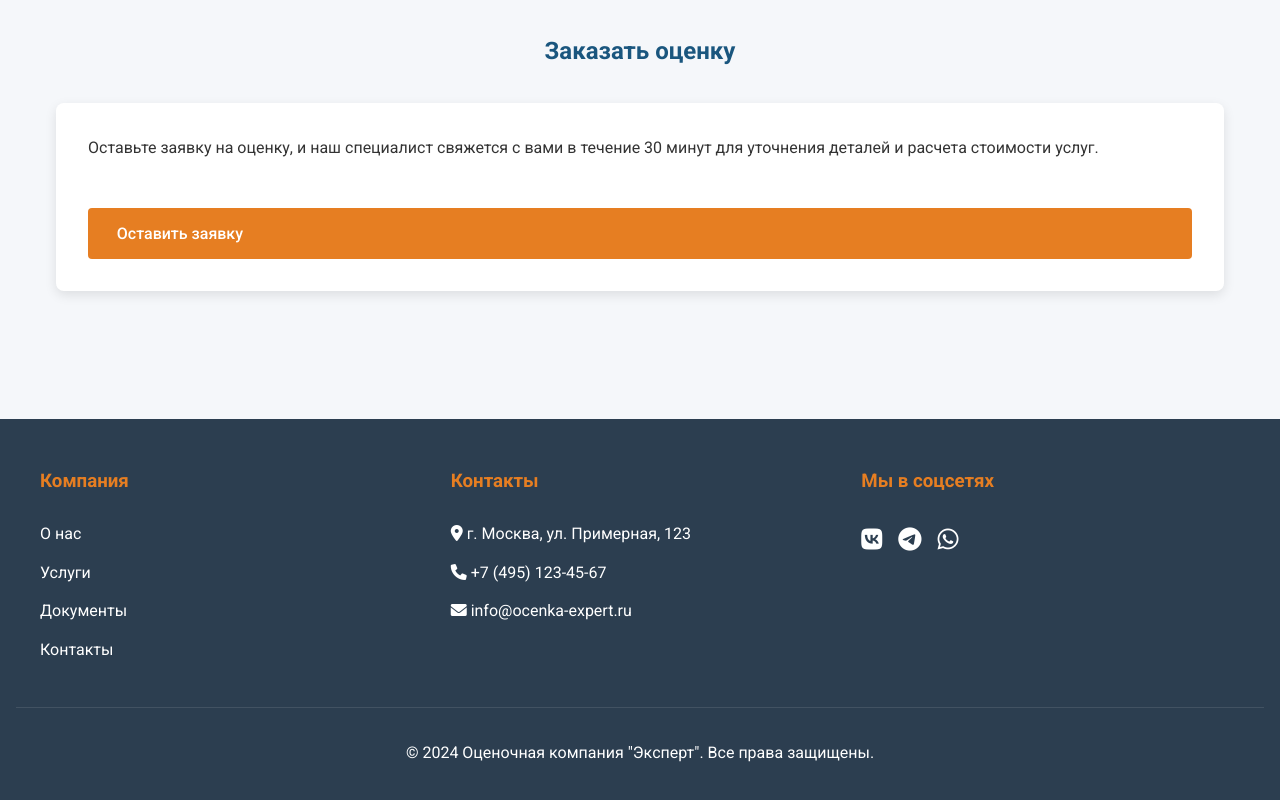
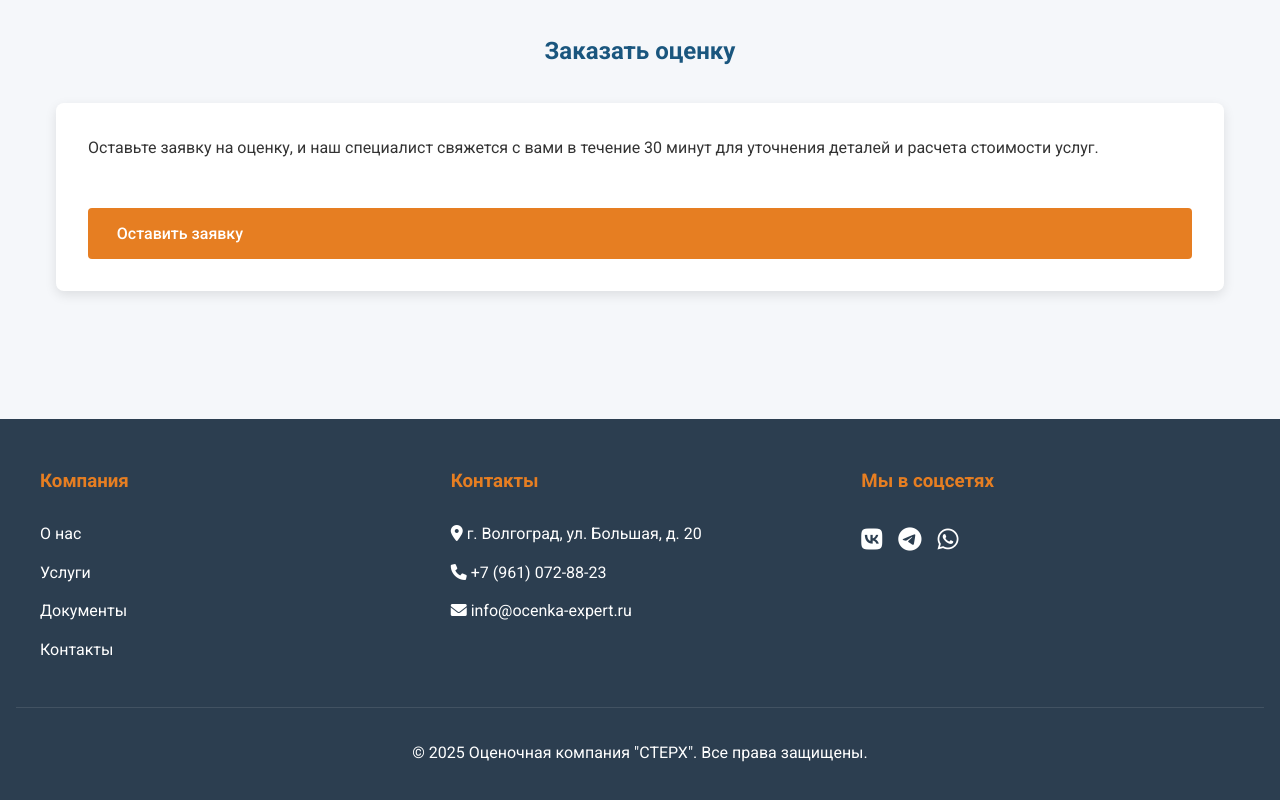
Before and after one commit to oraslav/practica, a plain HTML site: page index.html in a window 1280 px wide. Shown: the part 1095-1895 px from the top of the page. Drawn offline with Linux system fonts and the light colour scheme.

Commit message:
Update index.html

```diff
--- a/index.html
+++ b/index.html
@@ -106,8 +106,8 @@
             <div class="footer-column">
                 <h3>Контакты</h3>
                 <ul>
-                    <li><i class="fas fa-map-marker-alt"></i> г. Москва, ул. Примерная, 123</li>
-                    <li><i class="fas fa-phone"></i> +7 (495) 123-45-67</li>
+                    <li><i class="fas fa-map-marker-alt"></i> г. Волгоград, ул. Большая, д. 20</li>
+                    <li><i class="fas fa-phone"></i> +7 (961) 072-88-23</li>
                     <li><i class="fas fa-envelope"></i> info@ocenka-expert.ru</li>
                 </ul>
             </div>
@@ -123,7 +123,7 @@
         </div>
 
         <div class="copyright">
-            <p>&copy; 2024 Оценочная компания "Эксперт". Все права защищены.</p>
+            <p>&copy; 2025 Оценочная компания "СТЕРХ". Все права защищены.</p>
         </div>
     </footer>
 
```
